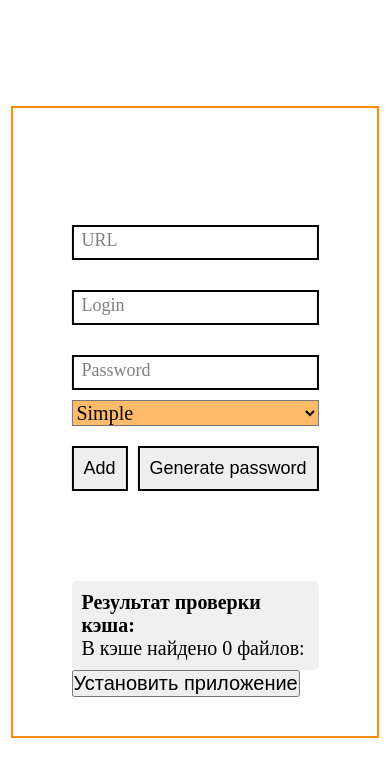
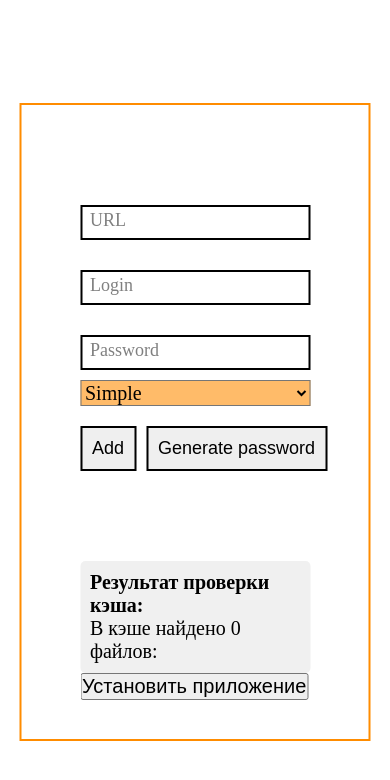
Before and after one commit to Stalker-Pro/Password_manager, a website: page index.html in a window 390 px wide. Drawn offline with Linux system fonts and the light colour scheme.

Commit message:
fix small bag

```diff
--- a/scss/_media.scss
+++ b/scss/_media.scss
@@ -1,11 +1,16 @@
 @media (max-width: 992px) {
 	.main-form {
 		// padding: 10% 10% 10% 10%; // ДЛЯ МОБИЛЬНОГО 10% 10% 10% 10%;
-		padding: 30% 15% 10% 15% !important;
+		padding: 10rem 15% 10% 15% !important;
 	}
 	/*Стили, на устройствах с максимальной ширеной экрана 992 пикселя и меньше */
 }
 @media (max-width: 768px) {
+	.main-form {
+		padding: 3rem 2rem 0 2rem;
+		width: 90%;
+		max-height: 85vh;
+	}
 }
 
 @media (max-width: 500px) {
--- a/scss/main.scss
+++ b/scss/main.scss
@@ -19,7 +19,7 @@ html {
 }
 
 body {
-	height: 100vh;
+	// height: 100vh;
 }
 
 .main-form {
@@ -29,6 +29,8 @@ body {
 	translate: -50% -50%;
 	padding: 5rem 20rem 0 20rem; // ДЛЯ МОБИЛЬНОГО 10% 10% 10% 10%;
 	border: solid $primary-orange 2px;
+	max-height: 90vh;
+	overflow-y: auto;
 
 	input {
 		display: block;
```
Also changed, not shown: css/style.css, 1 other file.
